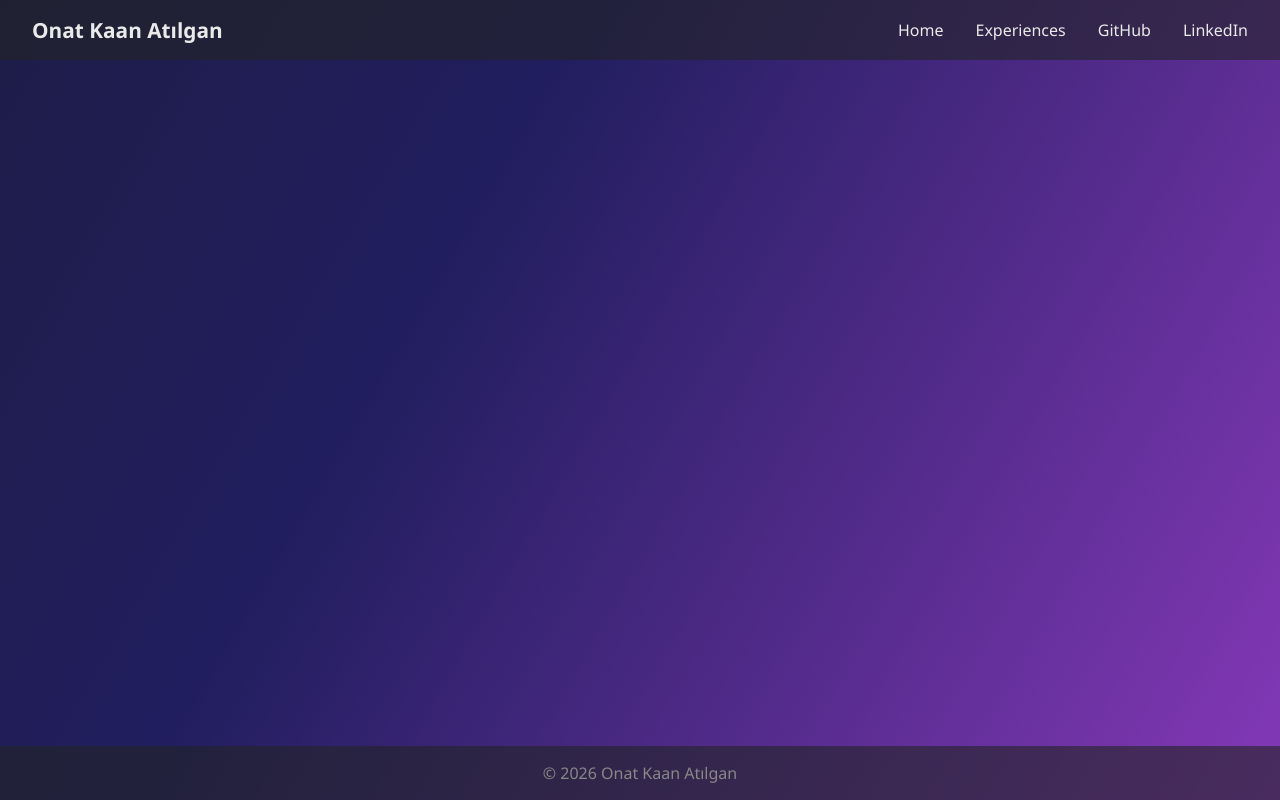
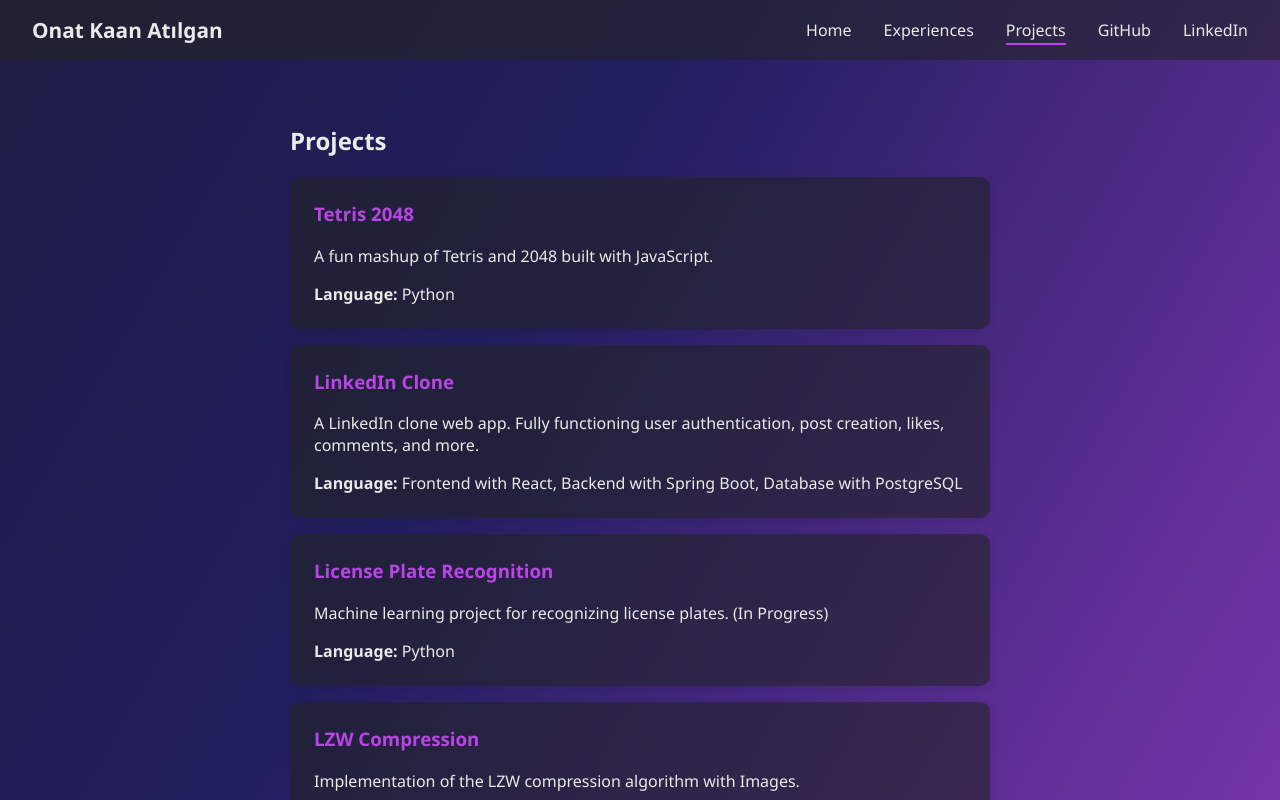
Before and after one commit to LePqrta/personal-website, a React (Create React App) app in the folder personal-website/: page /projects in a window 1280 px wide. Shown: the top 800 px of the page. Built offline with nearby package versions, Linux system fonts and the light colour scheme.

Commit message:
More functionality and improvements
Icon and title changed, cv dowloading is now possible, projects added, contact information added

```diff
--- a/personal-website/public/index.html
+++ b/personal-website/public/index.html
@@ -2,7 +2,7 @@
 <html lang="en">
   <head>
     <meta charset="utf-8" />
-    <link rel="icon" href="%PUBLIC_URL%/favicon.ico" />
+    <link rel="icon" href="%PUBLIC_URL%/favicon-32x32.png" />
     <meta name="viewport" content="width=device-width, initial-scale=1" />
     <meta name="theme-color" content="#000000" />
     <meta
@@ -24,7 +24,7 @@
       work correctly both with client-side routing and a non-root public URL.
       Learn how to configure a non-root public URL by running `npm run build`.
     -->
-    <title>React App</title>
+    <title>Onat Kaan Atılgan</title>
   </head>
   <body>
     <noscript>You need to enable JavaScript to run this app.</noscript>
--- a/personal-website/src/App.css
+++ b/personal-website/src/App.css
@@ -53,6 +53,26 @@ body {
     opacity: 1;
     transform: translateY(0);
   }
+}
+
+.cv-btn {
+  display: inline-block;
+  margin-top: 1rem;
+  padding: 0.5rem 1.2rem;
+  background: transparent;
+  color: #b846e5;
+  border: 2px solid #b846e5;
+  border-radius: 6px;
+  font-weight: 600;
+  text-decoration: none;
+  transition:  0.2s, color 0.2s, border-color 0.2s;
+  cursor: pointer;
+}
+
+.cv-btn:hover {
+  background: #b846e5;
+  color: #fff;
+  border-color: #b846e5;
 }
 
 .navbar {
--- a/personal-website/src/App.tsx
+++ b/personal-website/src/App.tsx
@@ -1,6 +1,7 @@
 import React from "react";
 import { BrowserRouter, Routes, Route, NavLink } from "react-router-dom";
 import Experiences from "./Experiences";
+import Projects from "./Projects";
 import './App.css';
 
 function Home() {
@@ -20,13 +21,29 @@ function Home() {
         and get more experience in different work environments. Most of my experience is in web development, especially backend.
         However, I am currently working on my AI/ML skills with courses from my university and from personal projects. I look forward to applying my skills in real-world projects!
       </p>
+      <a
+        href="/OnatKaanAtilganV3.3.pdf"
+        download
+        target="_blank"
+        rel="noopener noreferrer"
+        className="cv-btn"
+      >
+        Download My CV
+      </a>
       </div>
       <div className="experience-card">
-      <h3>Skills</h3>
+      <h2>Skills</h2>
         <div className="skills">
           <strong>Languages:</strong> Java, Python, JavaScript, HTML, CSS, SQL<br />
           <strong>Frameworks:</strong> React, ASP.NET, Spring Boot<br />
           <strong>Tools:</strong> Git/GitHub, Postman, Vercel, Docker
+        </div>
+        </div>
+              <div className="experience-card">
+      <h2>How To Contact Me!</h2>
+        <div className="Contact">
+          <strong>Email:</strong> onatkaanatilgan@gmail.com<br />
+          <strong>Phone:</strong> +90 536 071 15 65
         </div>
         </div>
     </section>
@@ -58,6 +75,11 @@ function App() {
               </NavLink>
             </li>
             <li>
+              <NavLink to="/Projects" className={({ isActive }) => isActive ? "active" : ""}>
+                Projects
+              </NavLink>
+            </li>
+            <li>
               <a href="https://github.com/LePqrta" target="_blank" rel="noopener noreferrer">
                 GitHub
               </a>
@@ -73,6 +95,7 @@ function App() {
           <Routes>
             <Route path="/" element={<Home />} />
             <Route path="/experiences" element={<Experiences />} />
+            <Route path="/projects" element={<Projects />} />
           </Routes>
         </main>
         <footer className="footer">
--- /dev/null
+++ b/personal-website/src/Projects.css
@@ -0,0 +1,63 @@
+.projects-section {
+  width: 100%;
+  max-width: 700px;
+  margin: 2rem auto 0 auto;
+  text-align: left;
+  animation: slideUp 1s 1s ease both;
+  padding: 0 1rem;
+}
+
+.project-list {
+  margin-top: 1rem;
+}
+
+.project-card {
+  background: rgba(34, 35, 37, 0.60);
+  border-radius: 10px;
+  padding: 1.5rem;
+  margin-top: 1rem;
+  box-shadow: 0 2px 8px rgba(0,0,0,0.08);
+  transition: box-shadow 0.3s, transform 0.3s;
+}
+
+.project-card:hover {
+  box-shadow: 0 4px 24px rgba(184,70,229,0.18), 0 2px 8px rgba(0,0,0,0.12);
+  transform: scale(1.03);
+  z-index: 1;
+}
+
+.project-card h3{
+    margin-top: 0rem;
+}
+
+.project-card h3 a {
+  color: #b846e5;
+  text-decoration: none;
+  font-weight: 600;
+  transition: color 0.2s;
+}
+
+.project-card h3 a:hover {
+  color: #eebbc3;
+  text-decoration: underline;
+}
+
+@media (max-width: 900px) {
+  .projects-section {
+    padding: 0 1rem;
+  }
+  .project-card {
+    padding: 1rem;
+    font-size: 0.95rem;
+  }
+}
+
+@media (max-width: 600px) {
+  .project-card {
+    padding: 0.7rem;
+    font-size: 0.9rem;
+  }
+  .projects-section h2 {
+    font-size: 1.3rem;
+  }
+}
--- /dev/null
+++ b/personal-website/src/Projects.tsx
@@ -0,0 +1,62 @@
+import React from "react";
+import './Projects.css';
+
+const myProjects = [
+  {
+    name: "Tetris 2048",
+    url: "https://github.com/LePqrta/Tetris_2048",
+    description: "A fun mashup of Tetris and 2048 built with JavaScript.",
+    language: "Python",
+    image: "",
+  },
+  {
+    name: "LinkedIn Clone",
+    url: "https://github.com/LePqrta/LinkedIn-Clone",
+    description: "A LinkedIn clone web app. Fully functioning user authentication, post creation, likes, comments, and more.",
+    language: "Frontend with React, Backend with Spring Boot, Database with PostgreSQL",
+    image: "",
+  },
+  {
+    name: "License Plate Recognition",
+    url: "https://github.com/LePqrta/License-Place-Recognition-With-Machine-Learning",
+    description: "Machine learning project for recognizing license plates. (In Progress)",
+    language: "Python",
+    image: "",
+  },
+  {
+    name: "LZW Compression",
+    url: "https://github.com/LePqrta/LZW-Compression",
+    description: "Implementation of the LZW compression algorithm with Images.",
+    language: "Python",
+    image: "",
+  },
+];
+
+function Projects() {
+  return (
+    <section className="projects-section">
+      <h2>Projects</h2>
+      <div className="project-list">
+        {myProjects.map((project) => (
+          <div className="project-card" key={project.name}>
+            <h3>
+              <a href={project.url} target="_blank" rel="noopener noreferrer">
+                {project.name}
+              </a>
+            </h3>
+            <p>{project.description}</p>
+            <div>
+              <strong>Language:</strong> {project.language}
+            </div>
+            {/* Optional: show image if provided */}
+            {project.image && (
+              <img src={project.image} alt={project.name} className="project-image" />
+            )}
+          </div>
+        ))}
+      </div>
+    </section>
+  );
+}
+
+export default Projects;
```
Also changed, not shown: personal-website/public/favicon-32x32.png (added), 1 other file (tests, documents, lock files or other folders).
